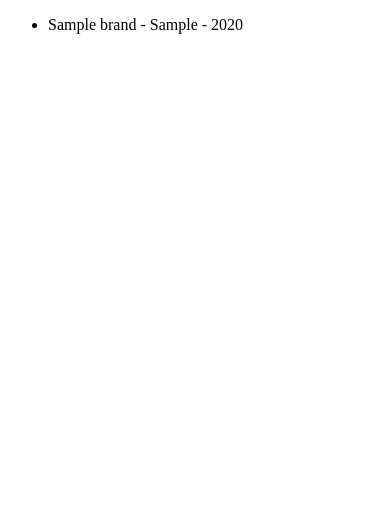
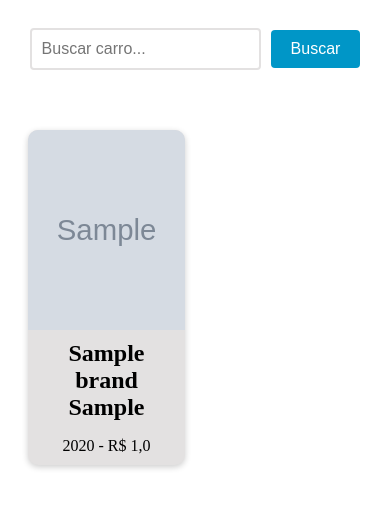
Before and after one commit to milamazim/projeto-carros, a Django app: page /cars/ in a window 390 px wide. Shown: the top 508 px of the page. Run offline with Django 5.2, Linux system fonts and the light colour scheme; tables that the repository leaves empty hold one stand-in row (values such as "Sample post"); grey boxes marked "Sample" are stand-in pictures.

Commit message:
modified cars template and added a search feature

```diff
--- a/app/urls.py
+++ b/app/urls.py
@@ -6,5 +6,5 @@ from cars.views import cars_view
 
 urlpatterns = [
     path('admin/', admin.site.urls),
-    path('cars/', cars_view),
+    path('cars/', cars_view, name='cars_list'),
 ] + static(settings.MEDIA_URL, document_root=settings.MEDIA_ROOT)
--- a/cars/templates/cars.html
+++ b/cars/templates/cars.html
@@ -1,20 +1,112 @@
-<!DOCTYPE html>
+{% block content %}
+  <style>
+    .car-grid {
+      display: grid;
+      grid-template-columns: repeat(3, 1fr);
+      gap: 20px;
+      margin: 0 auto;
+      max-width: 1200px;
+      padding: 20px;
+    }
 
-<html lang="en">
-<head>
-    <meta charset="UTF-8">
-    <meta name="viewport" content="width=device-width, initial-scale=1.0">
-    <title>Meus carros</title>
-</head>
+    .car-card {
+      background-color: #e3e1e1;
+      box-shadow: 0 2px 6px rgba(0, 0, 0, 0.2);
+      border-radius: 10px;
+      overflow: hidden;
+      text-align: center;
+      transition: all 0.3s ease;
+    }
 
-{% block content %}
-<body>
-    <ul>
-    {% for car in cars %}
-        <li>{{ car.brand }} - {{ car.model }} - {{ car.factory_year }}</li>
-    {% endfor %}
-    </ul>
-</body>
+    .car-card:hover {
+        cursor: pointer;
+        box-shadow: 0 4px 10px rgba(0, 0, 0, 0.4);
+        transform: translateY(-2px);
+    }
+
+    .car-card img {
+      width: 100%;
+      height: 200px;
+      object-fit: cover;
+    }
+
+    .car-card h3 {
+        font-size: 20px;
+        margin-top: 10px;
+        margin-bottom: 5px;
+    }
+
+    .car-card h2 {
+      font-size: 1.5rem;
+      margin: 10px;
+    }
+
+    .car-card p {
+      font-size: 1rem;
+      margin-bottom: 10px;
+    }
+
+    @media (max-width: 768px) {
+      .car-grid {
+        grid-template-columns: repeat(2, 1fr);
+      }
+    }
+
+    form {
+        display: flex;
+        justify-content: center;
+        align-items: center;
+        margin-bottom: 20px;
+        text-align: center;
+        padding: 20px;
+    }
+
+    input[type="text"] {
+        padding: 10px;
+        font-size: 16px;
+        border: 2px solid #e3e1e1;
+        border-radius: 4px;
+        margin-right: 10px;
+        transition: border-bottom-color 0.3s ease-in-out;
+    }
+
+    input[type="text"]:focus {
+        outline: none;
+        border-bottom-color: #e3e1e1;
+    }
+
+    button[type="submit"] {
+        background-color: #0096c7;
+        color: #fff;
+        border: none;
+        padding: 10px 20px;
+        font-size: 16px;
+        border-radius: 4px;
+        cursor: pointer;
+        transition: background-color 0.3s ease-in-out;
+    }
+
+    button[type="submit"]:hover {
+        background-color: #108eb8;
+    }
+  </style>
+
+  <form method="GET" action="{% url 'cars_list' %}">
+    <input type="text" name="search" placeholder="Buscar carro...">
+    <button type="submit">Buscar</button>
+  </form>
+
+  <div class="car-grid">
+    {% if cars %}
+      {% for car in cars %}
+        <div class="car-card">
+          <img src="{{ car.photo.url }}" alt="{{ car.model }} - {{ car.brand }}">
+          <h2>{{ car.brand }} {{ car.model }}</h2>
+          <p>{{ car.factory_year }} - R$ {{ car.value }}</p>
+        </div>
+      {% endfor %}
+    {% else %}
+      <p class="no-results">Nenhum carro encontrado.</p>
+    {% endif %}
+  </div>
 {% endblock %}
-
-</html>
--- a/cars/views.py
+++ b/cars/views.py
@@ -2,5 +2,10 @@ from django.shortcuts import render
 from cars.models import Car
 
 def cars_view(request):
-    cars = Car.objects.all() # select * from cars
+    cars = Car.objects.all().order_by('model') # select * from cars order by model
+    search = request.GET.get('search') # filtro da busca do usuario
+
+    if search:
+        cars = Car.objects.filter(model__icontains=search).order_by('model')
+
     return render(request, 'cars.html', {'cars':cars})
```
